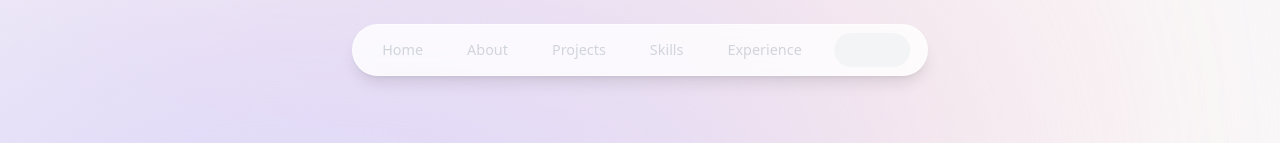
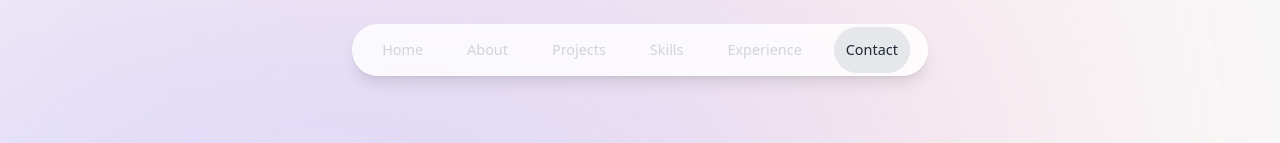
Before and after one commit to AdamGordonNY/portfolio3.0, a Next.js app: page / in a window 1280 px wide. Shown: the top 143 px of the page. Built offline with nearby package versions, Linux system fonts and the light colour scheme; no server answers.

Commit message:
changing more colors for contrast purposes

```diff
--- a/components/Footer.tsx
+++ b/components/Footer.tsx
@@ -2,7 +2,7 @@ import React from "react";
 
 export default function Footer() {
   return (
-    <footer className="mb-10 px-4 text-center text-gray-300 dark:text-gray-800">
+    <footer className="mb-10 px-4 text-center text-gray-800 dark:text-gray-200">
       <small className="mb-2 block text-xs">&copy; 2024, Adam Gordon</small>
       <p className="text-xs">
         <span className="font-semibold">About this website:</span> Built with
--- a/components/Header.tsx
+++ b/components/Header.tsx
@@ -31,7 +31,7 @@ export default function Header() {
                 className={clsx(
                   "flex w-full items-center justify-center p-3 transition hover:text-gray-100 dark:text-gray-300 dark:hover:text-gray-200",
                   {
-                    "text-gray-100 dark:text-gray-200":
+                    "text-gray-800 dark:text-gray-100 bg-gray-200 dark:bg-gray-700 rounded-full":
                       activeSection === link.name,
                   }
                 )}
@@ -45,7 +45,7 @@ export default function Header() {
 
                 {link.name === activeSection && (
                   <motion.span
-                    className="absolute inset-0 -z-10 rounded-full bg-gray-100 dark:bg-gray-800"
+                    className="absolute inset-0 -z-10 rounded-full bg-gray-200 dark:bg-gray-700"
                     layoutId="activeSection"
                     transition={{
                       type: "spring",
```
